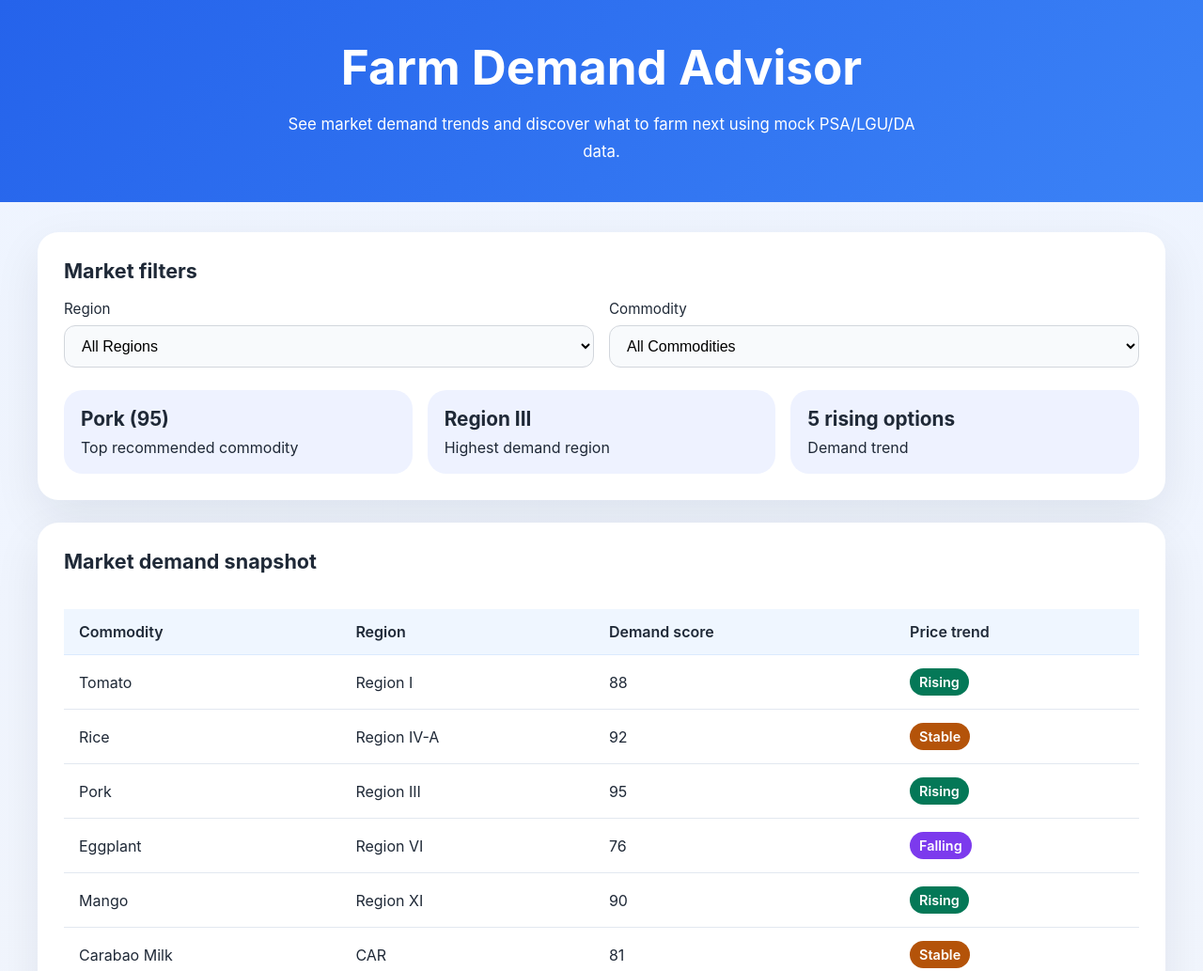
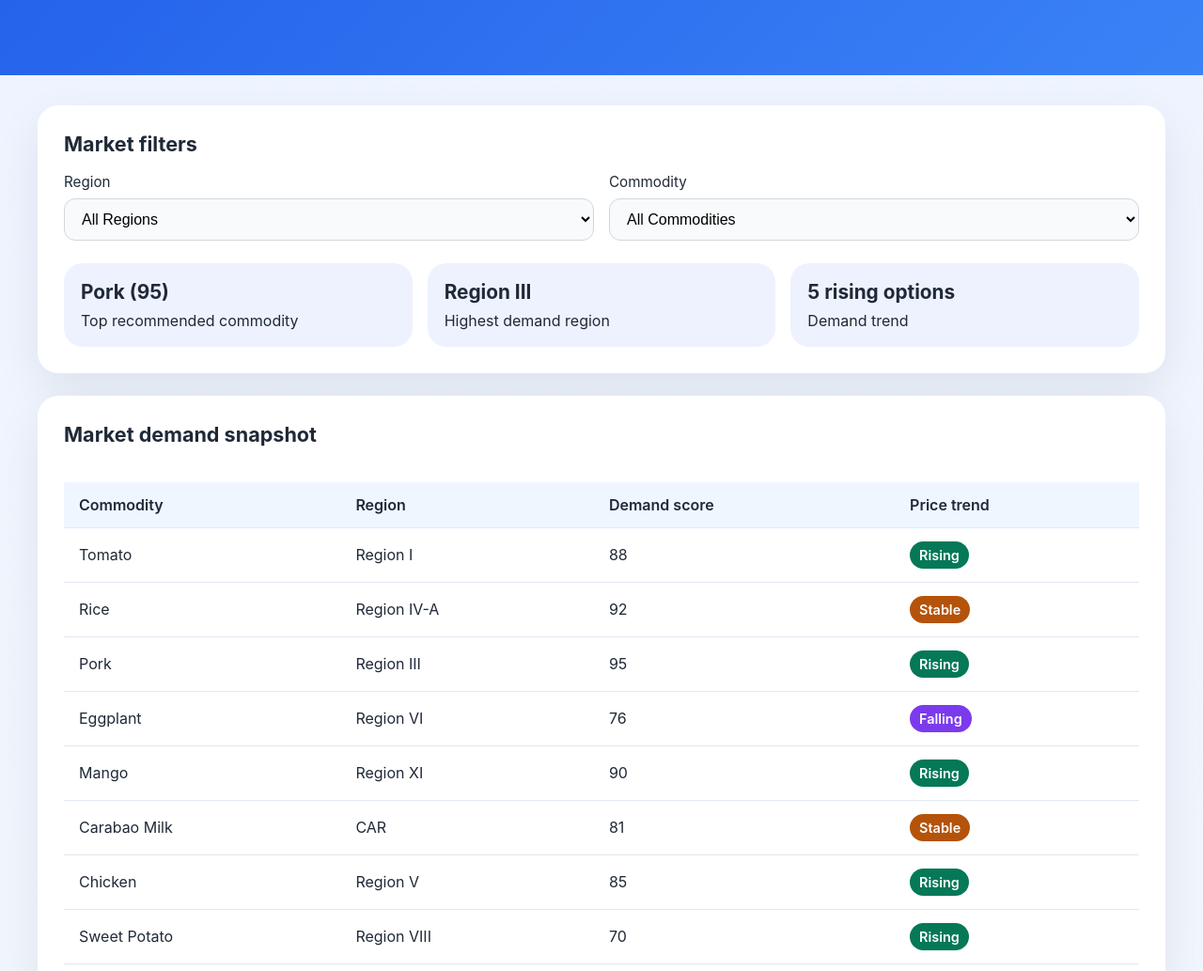
Before and after one commit to joshuabenedictfalcunit-max/Farm-advisor-beta, a plain HTML site: page index.html in a window 1280 px wide. Shown: the top 1033 px of the page at 94% size. Drawn offline with Linux system fonts and the light colour scheme; no server answers.

Commit message:
Update index.html

```diff
--- a/index.html
+++ b/index.html
@@ -3,14 +3,11 @@
 <head>
   <meta charset="UTF-8" />
   <meta name="viewport" content="width=device-width, initial-scale=1.0" />
-  <title>Farm Demand Advisor Prototype</title>
   <link rel="stylesheet" href="styles.css" />
 </head>
 <body>
   <header class="hero">
     <div class="hero-content">
-      <h1>Farm Demand Advisor</h1>
-      <p>See market demand trends and discover what to farm next using mock PSA/LGU/DA data.</p>
     </div>
   </header>
 
@@ -64,7 +61,6 @@
       <div class="chart-header">
         <div>
           <h2>Price movement</h2>
-          <p>View mock price history for the selected commodity using a candlestick chart.</p>
         </div>
         <div class="chart-meta">
           <span id="chart-label">Loading...</span>
```
Also changed, not shown: 1 other file.
